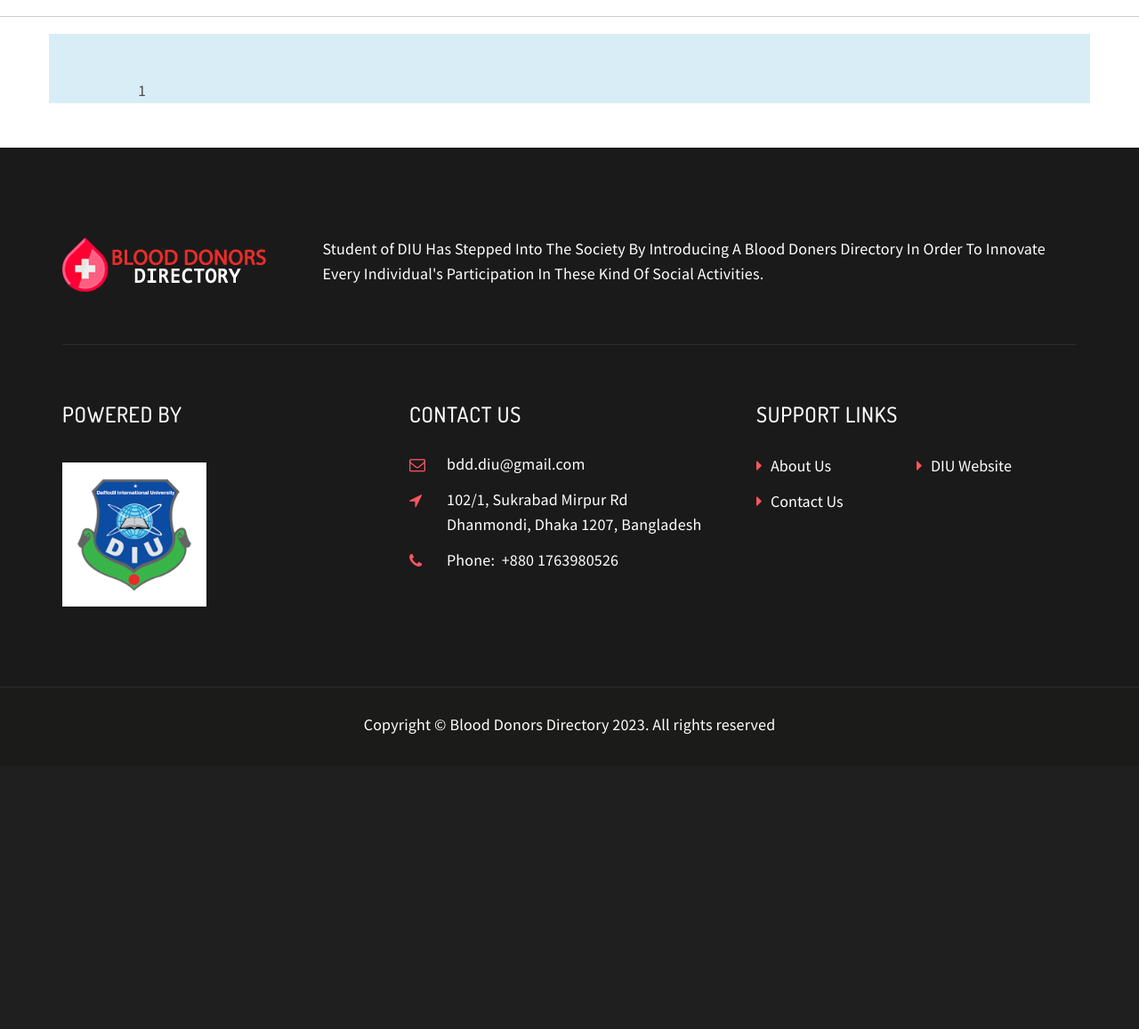
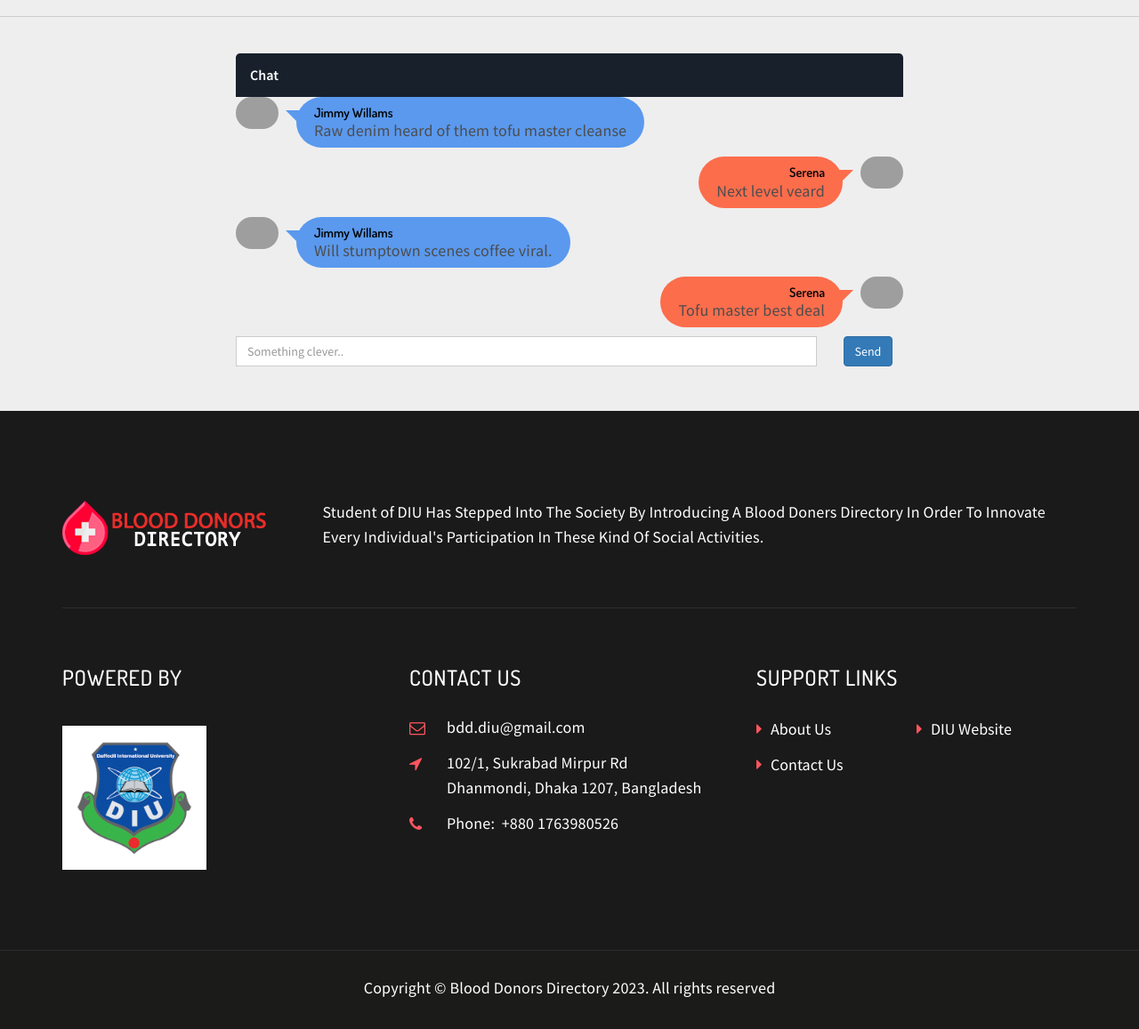
Before and after one commit to zahid-hasan-sahin/BloodBankAndDonorDirectory, a PHP site: page /chat.php?donorid=1 in a window 1280 px wide. Shown: the part 155-1312 px from the top of the page at 89% size. Before the commit the page ends 980 px from the top, so only its background shows below. Run offline with PHP 8.4, Linux system fonts and the light colour scheme; a user stored in the database is signed in; data comes from the database, SQL or seed files in the repository; data that the repository does not hold is empty; grey boxes are pictures that could not be loaded.

Commit message:
working on chatpage design

```diff
--- a/chat.php
+++ b/chat.php
@@ -3,18 +3,30 @@
 // Initialize the session
 session_start();
 include_once('functions/db.php');
-$conn=db();
+$conn = db();
 // Include config file
 require_once "functions/db.php";
 $donorID = $_SESSION["donor_id"];
-$qry = mysqli_query($conn,"SELECT first_name FROM donor_info WHERE donor_id = '$donorID'");
+$qry = mysqli_query($conn, "SELECT first_name FROM donor_info WHERE donor_id = '$donorID'");
 $userdata = mysqli_fetch_array($qry);
-$smile_donor = mysqli_fetch_array(mysqli_query($conn,"SELECT COUNT(donor_id) AS Count_do FROM donor_info"));
-$smile_recipient = mysqli_fetch_array(mysqli_query($conn,"SELECT COUNT(re_id) AS Count_re FROM recipient_info"));
+$smile_donor = mysqli_fetch_array(mysqli_query($conn, "SELECT COUNT(donor_id) AS Count_do FROM donor_info"));
+$smile_recipient = mysqli_fetch_array(mysqli_query($conn, "SELECT COUNT(re_id) AS Count_re FROM recipient_info"));
+
+$query = mysqli_query($conn, "SELECT max(client_id) as maxC FROM chat;");
+$client_id = 0;
+while ($row = mysqli_fetch_array($query)) {
+    $client_id = $row['maxC'];
+}
+$client_id += 1;
+
+$donor_id = $_GET['donorid'];
+$query = mysqli_query($conn, "INSERT into chat(donor_id,client_id,msg) VALUES('" . $donor_id . "','" . $client_id . "','Hello There....');");
+
 ?>
 <!DOCTYPE html>
 <!--[if IE 8]> <html lang="en" class="ie8"> <![endif]-->
-<!--[if !IE]><!--> <html lang="en"> <!--<![endif]-->
+<!--[if !IE]><!-->
+<html lang="en"> <!--<![endif]-->
 
 <head>
     <meta charset="utf-8">
@@ -31,11 +43,12 @@
 
     <!-- The styles -->
     <link rel="stylesheet" href="css/bootstrap.min.css" />
-        <link href="css/font-awesome.min.css" rel="stylesheet" type="text/css" >
-        <link href="css/animate.css" rel="stylesheet" type="text/css" >
-        <link href="css/owl.carousel.css" rel="stylesheet" type="text/css" >
-        <link href="css/venobox.css" rel="stylesheet" type="text/css" >
+    <link href="css/font-awesome.min.css" rel="stylesheet" type="text/css">
+    <link href="css/animate.css" rel="stylesheet" type="text/css">
+    <link href="css/owl.carousel.css" rel="stylesheet" type="text/css">
+    <link href="css/venobox.css" rel="stylesheet" type="text/css">
     <link rel="stylesheet" href="css/styles.css" />
+    <link rel="stylesheet" href="css/chatStyle.css" />
 
 <body>
 
@@ -61,7 +74,9 @@
 
                     <div class="col-md-4 col-sm-12">
                         <center>
-                                <p><a href="need-blood"><blink>Need Blood ?</blink></a></p>
+                            <p><a href="need-blood">
+                                    <blink>Need Blood ?</blink>
+                                </a></p>
                         </center>
                     </div>
                     <div class="col-md-4col-sm-12">
@@ -100,7 +115,15 @@
                             <li><a href="about-bdd" title="About BDD">About BDD</a></li>
                             <li><a href="about-us" title="About Us">About Us</a></li>
                             <li><a href="contact" title="Contact">Contact</a></li>
-                                <li><a style="text-decoration: underline solid #FE3C47 3px; text-underline-offset: 2px;" href="login" title="<?php if ($donorID == null) {echo "LOGIN";} else {echo ucfirst($userdata['first_name'])."'s Dashboard";} ?>"><?php if ($donorID == null) {echo "LOGIN";} else {echo ucfirst($userdata['first_name']);} ?></a></li>
+                            <li><a style="text-decoration: underline solid #FE3C47 3px; text-underline-offset: 2px;" href="login" title="<?php if ($donorID == null) {
+                                                                                                                                                echo "LOGIN";
+                                                                                                                                            } else {
+                                                                                                                                                echo ucfirst($userdata['first_name']) . "'s Dashboard";
+                                                                                                                                            } ?>"><?php if ($donorID == null) {
+                                                                                                                                                        echo "LOGIN";
+                                                                                                                                                    } else {
+                                                                                                                                                        echo ucfirst($userdata['first_name']);
+                                                                                                                                                    } ?></a></li>
                         </ul>
                     </div>
                 </div>
@@ -111,8 +134,80 @@
     </header> <!-- end main-header  -->
 
     <hr>
-        <div class="container bg-info" style="margin-bottom:50px;padding-top:50px;padding-left:100px">
-        <?php echo $_GET['donorid'] ?>
+    <div class="container content" style="margin-bottom: 50px;">
+        <div class="row ">
+
+            <div class="col-xl-2 col-lg-2 col-md-2">
+            </div>
+
+            <div class="col-xl-8 col-lg-8 col-md-8 col-sm-12 col-12">
+                <div class="card">
+                    <div class="card-header">Chat</div>
+                    <div class="card-body height3">
+                        <ul class="chat-list">
+                            <li class="in">
+                                <div class="chat-img">
+                                    <img alt="Avtar" src="https://bootdey.com/img/Content/avatar/avatar2.png">
+                                </div>
+                                <div class="chat-body">
+                                    <div class="chat-message">
+                                        <h5>Jimmy Willams</h5>
+                                        <p>Raw denim heard of them tofu master cleanse</p>
+                                    </div>
+                                </div>
+                            </li>
+                            <li class="out">
+                                <div class="chat-img">
+                                    <img alt="Avtar" src="https://bootdey.com/img/Content/avatar/avatar3.png">
+                                </div>
+                                <div class="chat-body">
+                                    <div class="chat-message">
+                                        <h5>Serena</h5>
+                                        <p>Next level veard</p>
+                                    </div>
+                                </div>
+                            </li>
+                            <li class="in">
+                                <div class="chat-img">
+                                    <img alt="Avtar" src="https://bootdey.com/img/Content/avatar/avatar2.png">
+                                </div>
+                                <div class="chat-body">
+                                    <div class="chat-message">
+                                        <h5 class="name">Jimmy Willams</h5>
+                                        <p>Will stumptown scenes coffee viral.</p>
+                                    </div>
+                                </div>
+                            </li>
+                            <li class="out">
+                                <div class="chat-img">
+                                    <img alt="Avtar" src="https://bootdey.com/img/Content/avatar/avatar3.png">
+                                </div>
+                                <div class="chat-body">
+                                    <div class="chat-message">
+                                        <h5>Serena</h5>
+                                        <p>Tofu master best deal</p>
+                                    </div>
+                                </div>
+                            </li>
+                        </ul>
+                    </div>
+                </div>
+            </div>
+        </div>
+        <div class="row">
+            <div class="col-md-2">
+            </div>
+
+            <form>
+                <div class=" col-md-7">
+                    <input type="text" class="form-control" placeholder="Something clever..">
+                </div>
+                <div class="input-group-append col-md-3">
+                    <button class="btn btn-primary" type="button">Send</button>
+                </div>
+            </form>
+
+        </div>
     </div>
 
 
@@ -179,16 +274,19 @@
 
                                 <div class="footer-widget-header clearfix">
                                     <h3>Contact Us</h3>
-                                    </div>  <!--  end .footer-widget-header -->
+                                </div> <!--  end .footer-widget-header -->
 
 
                                 <div class="textwidget">
 
-                                       <i class="fa fa-envelope-o fa-contact"></i> <p><a href="mailto:bdd.diu@gmail.com">bdd.diu@gmail.com</a></p>
+                                    <i class="fa fa-envelope-o fa-contact"></i>
+                                    <p><a href="mailto:bdd.diu@gmail.com">bdd.diu@gmail.com</a></p>
 
-                                        <i class="fa fa-location-arrow fa-contact"></i> <p>102/1, Sukrabad Mirpur Rd <br>Dhanmondi, Dhaka 1207, Bangladesh</p>
+                                    <i class="fa fa-location-arrow fa-contact"></i>
+                                    <p>102/1, Sukrabad Mirpur Rd <br>Dhanmondi, Dhaka 1207, Bangladesh</p>
 
-                                        <i class="fa fa-phone fa-contact"></i> <p>Phone:&nbsp;  +880 1763980526
+                                    <i class="fa fa-phone fa-contact"></i>
+                                    <p>Phone:&nbsp; +880 1763980526
 
                                 </div>
 
@@ -206,7 +304,7 @@
 
                                 <div class="footer-widget-header clearfix">
                                     <h3>Support Links</h3>
-                                    </div>  <!--  end .footer-widget-header -->
+                                </div> <!--  end .footer-widget-header -->
 
                                 <ul class="footer-useful-links">
 
@@ -252,11 +350,11 @@
 
                 <div class="row clearfix">
                     <center>
-                        <div >
+                        <div>
 
-                            <p > Copyright © Blood Donors Directory <?php echo date('Y');?>. All rights reserved</p>
+                            <p> Copyright © Blood Donors Directory <?php echo date('Y'); ?>. All rights reserved</p>
 
-                        </div>  <!-- end .col-sm-6  -->
+                        </div> <!-- end .col-sm-6  -->
                     </center>
 
                 </div> <!--  end .col-lg-6  -->
--- /dev/null
+++ b/css/chatStyle.css
@@ -0,0 +1,107 @@
+body{
+    background:#eee;
+}
+.chat-list {
+    padding: 0;
+    font-size: .8rem;
+}
+
+.chat-list li {
+    margin-bottom: 10px;
+    overflow: auto;
+    color: #ffffff;
+}
+
+.chat-list .chat-img {
+    float: left;
+    width: 48px;
+}
+
+.chat-list .chat-img img {
+    -webkit-border-radius: 50px;
+    -moz-border-radius: 50px;
+    border-radius: 50px;
+    width: 100%;
+}
+
+.chat-list .chat-message {
+    -webkit-border-radius: 50px;
+    -moz-border-radius: 50px;
+    border-radius: 50px;
+    background: #5a99ee;
+    display: inline-block;
+    padding: 10px 20px;
+    position: relative;
+}
+
+.chat-list .chat-message:before {
+    content: "";
+    position: absolute;
+    top: 15px;
+    width: 0;
+    height: 0;
+}
+
+.chat-list .chat-message h5 {
+    margin: 0 0 5px 0;
+    font-weight: 600;
+    line-height: 100%;
+    font-size: .9rem;
+}
+
+.chat-list .chat-message p {
+    line-height: 18px;
+    margin: 0;
+    padding: 0;
+}
+
+.chat-list .chat-body {
+    margin-left: 20px;
+    float: left;
+    width: 70%;
+}
+
+.chat-list .in .chat-message:before {
+    left: -12px;
+    border-bottom: 20px solid transparent;
+    border-right: 20px solid #5a99ee;
+}
+
+.chat-list .out .chat-img {
+    float: right;
+}
+
+.chat-list .out .chat-body {
+    float: right;
+    margin-right: 20px;
+    text-align: right;
+}
+
+.chat-list .out .chat-message {
+    background: #fc6d4c;
+}
+
+.chat-list .out .chat-message:before {
+    right: -12px;
+    border-bottom: 20px solid transparent;
+    border-left: 20px solid #fc6d4c;
+}
+
+.card .card-header:first-child {
+    -webkit-border-radius: 0.3rem 0.3rem 0 0;
+    -moz-border-radius: 0.3rem 0.3rem 0 0;
+    border-radius: 0.3rem 0.3rem 0 0;
+}
+.card .card-header {
+    background: #17202b;
+    border: 0;
+    font-size: 1rem;
+    padding: .65rem 1rem;
+    position: relative;
+    font-weight: 600;
+    color: #ffffff;
+}
+
+.content{
+    margin-top:40px;
+}
```
Lines whose indentation alone changed are shown as unchanged.
